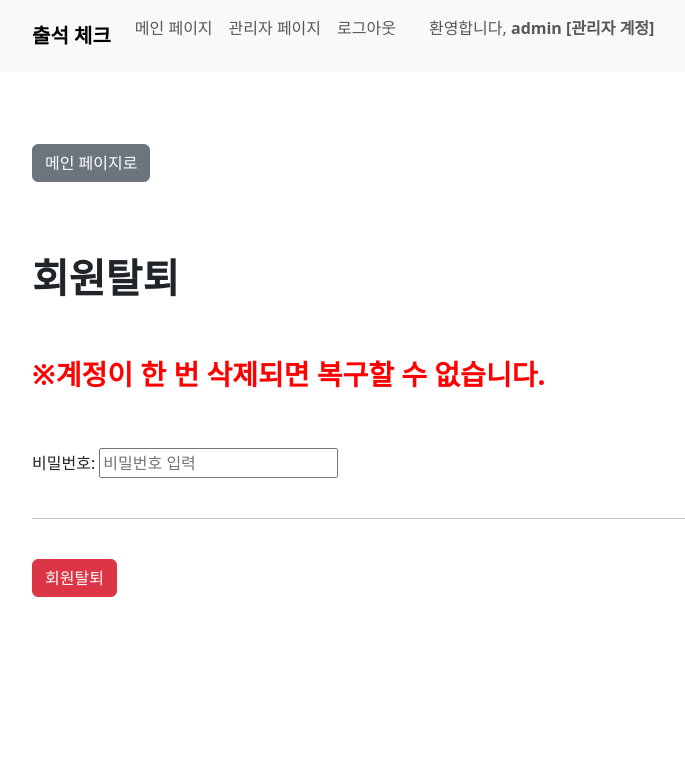
After one commit to CJU-ACIN/attendance-app, a Django app: page /user/delete_student/ in a window 1280 px wide. The commit adds this page. Shown: the top 783 px of the page, without its empty margins (50-735 px from the left). Run offline with Django 4.2, Linux system fonts and the light colour scheme; a user stored in the database is signed in; data comes from the database, SQL or seed files in the repository; both versions use the stored data as it was after the commit; some libraries are stand-ins or nearby versions.

Commit message:
(feature) 회원탈퇴 기능 추가

```diff
--- a/attendance_app/home/templates/home/home.html
+++ b/attendance_app/home/templates/home/home.html
@@ -36,6 +36,8 @@
   {% include 'home/navbar.html' %}
 
   <div class="container">
+
+
 
     {% if user.is_authenticated %}
       <!-- 관리자일 때, -->
--- a/attendance_app/survey/templates/survey/survey_student_reply.html
+++ b/attendance_app/survey/templates/survey/survey_student_reply.html
@@ -11,8 +11,10 @@
 </head>
 <body>
     <div class="container">
+        <a class="btn btn-secondary" href="{% url 'home:home' %}" role="button">메인 페이지로</a>
         <h2>
-            {{ student.name }} 님 {{ student_course.course_name }}에 대한 강의 평가를 해주세요
+            <b>{{ student.name }}</b> 님 <br>
+            <b>{{ student_course.course_name }}</b>에 대한 강의 평가를 해주세요
         </h2>
 
 
--- /dev/null
+++ b/attendance_app/user/templates/user/student/delete_student.html
@@ -0,0 +1,72 @@
+{% load static %}
+{% load django_bootstrap5 %}
+{% bootstrap_css %}
+{% bootstrap_javascript %}
+
+<!DOCTYPE html>
+<html>
+<head>
+    <meta charset="UTF-8">
+    <meta name="viewport" content="width=device-width, initial-scale=1.0">
+  <title>내정보 수정</title>
+
+
+</head>
+<body>
+  {% include 'home/navbar.html' %}
+  <br><br><br>
+    <div class="container">
+      <a class="btn btn-secondary" href="{% url 'user:student_detail' %}" role="button">메인 페이지로</a>
+
+      <br><br><br><br>
+
+    <h1>
+        <b>
+            회원탈퇴
+        </b>
+    </h1>
+
+      <br><br>
+
+      <!-- 경고문 -->
+      <h3 style="color: red;">
+        <b>
+            ※계정이 한 번 삭제되면 복구할 수 없습니다.
+
+        </b>
+
+      </h3>
+
+      <br>
+      {% if error_message %}
+      <h4>
+        회원탈퇴를 원하시면, 비밀번호를 입력하세요.
+      </h4>
+      {% endif %}
+      <br>
+
+      {% if error_message %}
+      <div class="alert alert-danger" role="alert">
+        {{ error_message }}
+      </div>
+      <br>
+      {% endif %}
+
+      <form method="POST" action="{% url 'user:delete_student' %}">
+          {% csrf_token %}
+          <label for="password">비밀번호:</label>
+          <input type="password" id="password" placeholder="비밀번호 입력" name="password">
+          <br><br>
+          <hr><br>
+
+          <button class="btn btn-danger" type="submit">회원탈퇴</button>
+      </form>
+
+
+
+      <!-- 내용 -->
+
+
+  </div>
+</body>
+</html>
--- a/attendance_app/user/templates/user/student/edit_password.html
+++ b/attendance_app/user/templates/user/student/edit_password.html
@@ -6,6 +6,8 @@
 <!DOCTYPE html>
 <html>
 <head>
+  <meta charset="UTF-8">
+  <meta name="viewport" content="width=device-width, initial-scale=1.0">
   <script>
     // 유효성 검사
     function validate_value() {
--- a/attendance_app/user/templates/user/student/edit_student.html
+++ b/attendance_app/user/templates/user/student/edit_student.html
@@ -6,6 +6,8 @@
 <!DOCTYPE html>
 <html>
 <head>
+  <meta charset="UTF-8">
+  <meta name="viewport" content="width=device-width, initial-scale=1.0">
   <script>
     // 유효성 검사
     function validate_value() {
--- a/attendance_app/user/templates/user/student/student_detail.html
+++ b/attendance_app/user/templates/user/student/student_detail.html
@@ -50,7 +50,7 @@
 
       <br><br><br><br><hr><br>
 
-      <a class="btn btn-danger" href="#" role="button">회원 탈퇴</a>
+      <a class="btn btn-danger" href="{% url 'user:delete_student' %}" role="button">회원 탈퇴</a>
 
   </div>
 </body>
--- a/attendance_app/user/urls.py
+++ b/attendance_app/user/urls.py
@@ -11,6 +11,7 @@ urlpatterns = [
     path('student_attendance_detail/', views.student_attendance_detail, name='student_attendance_detail'),
     path('edit_student/', views.edit_student, name='edit_student'),
     path('edit_passowrd/', views.edit_password, name='edit_password'),
+    path('delete_student/', views.delete_student, name='delete_student'),
 
     path('signup/', views.signup, name='signup'),
 
--- a/attendance_app/user/views.py
+++ b/attendance_app/user/views.py
@@ -253,3 +253,21 @@ def student_attendance_detail(request):
     }
 
     return render(request, 'user/student/student_attendance_detail.html', context)
+
+
+
+@login_required
+def delete_student(request):
+    if request.method == 'POST':
+        password = request.POST.get('password')
+        user = authenticate(username=request.user.username, password=password)
+        if user is not None:
+            # 비밀번호가 맞는 경우 회원 삭제
+            user.delete()
+            return redirect('home')  # 회원탈퇴 후 리다이렉션할 URL
+        else:
+            # 비밀번호가 틀린 경우 에러 메시지 출력
+            error_message = '비밀번호가 올바르지 않습니다.'
+            return render(request, 'user/student/delete_student.html', {'error_message': error_message})
+    else:
+        return render(request, 'user/student/delete_student.html')
```
Also changed, not shown: attendance_app/db.sqlite3.
